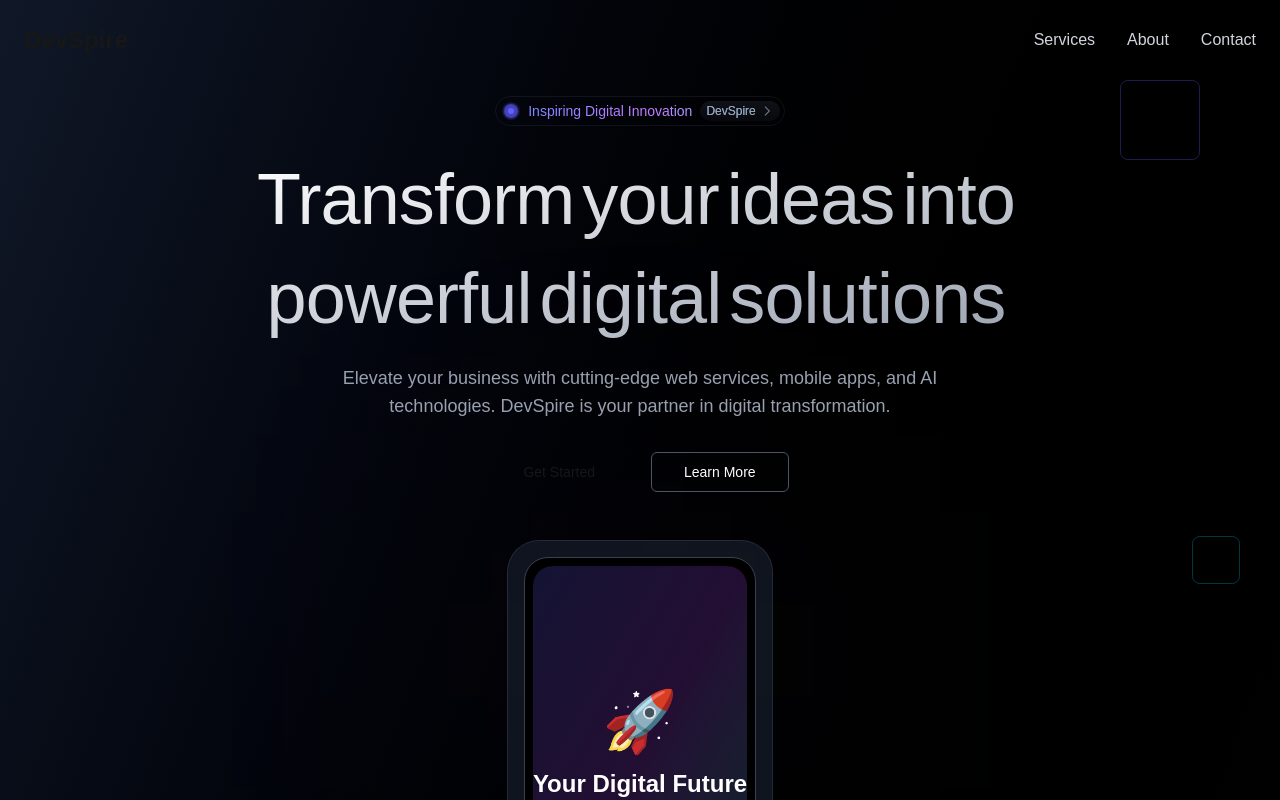
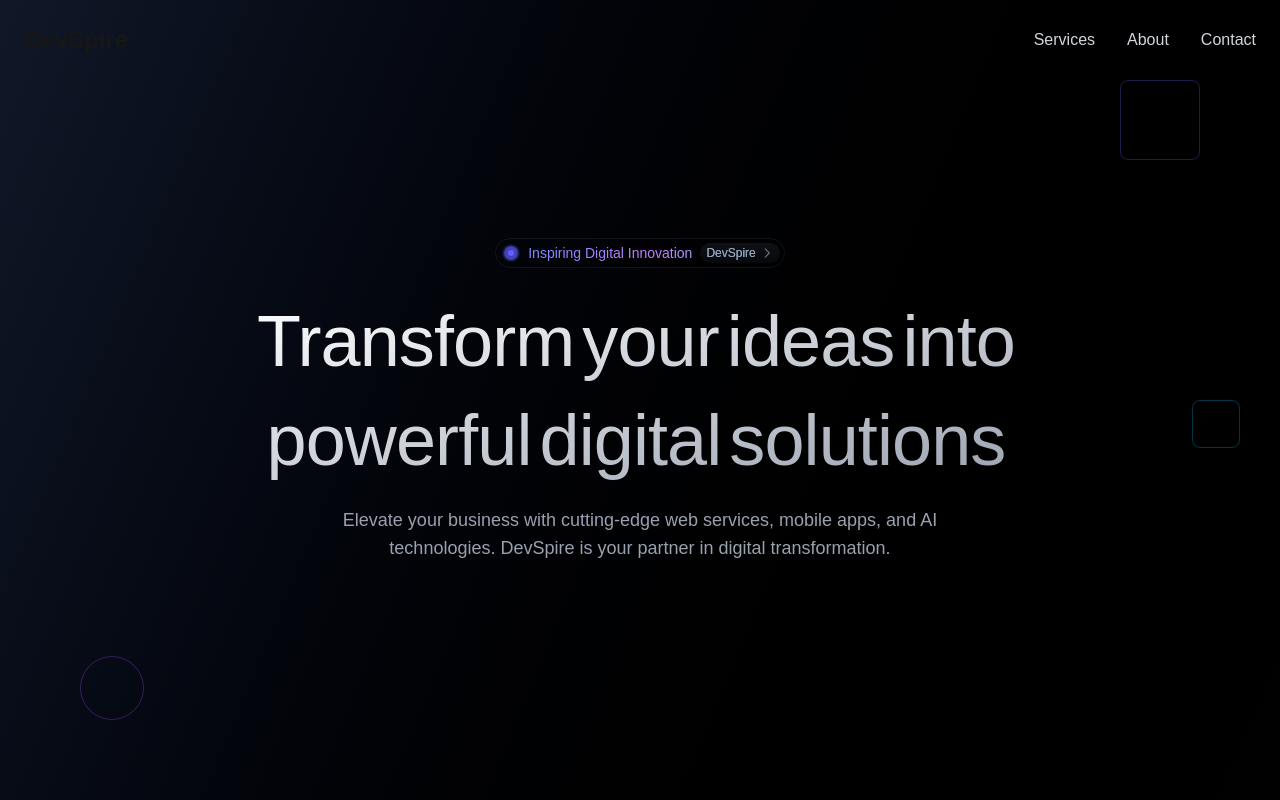
Before and after one commit to knightempire/Devspire, a Next.js app: page / in a window 1280 px wide. Shown: the top 800 px of the page. Built offline with nearby package versions, Linux system fonts and the light colour scheme.

Commit message:
changed strcutre

```diff
--- a/src/app/page.js
+++ b/src/app/page.js
@@ -1,8 +1,8 @@
 'use client';
 
 import { useState, useEffect } from 'react';
-import Footer from '@/components/Footer';
-import Hero from '@/components/hero';
+import Footer from '../components/Footer';
+import Hero from '../components/hero';
 
 export default function Home() {
   const [isVisible, setIsVisible] = useState(false);
--- a/src/components/hero.js
+++ b/src/components/hero.js
@@ -2,11 +2,11 @@
 
 import Link from "next/link";
 import { BlurText } from "./ui/blur-text";
-import { Button } from "./ui/button";
+
 
 const ArrowRightIcon = ({ className }) => (
   <svg className={className} fill="none" stroke="currentColor" viewBox="0 0 24 24">
-    <path strokeLinecap="round" strokeLineJoin="round" strokeWidth={2} d="M9 5l7 7-7 7" />
+    <path strokeLinecap="round" strokeLinejoin="round" strokeWidth={2} d="M9 5l7 7-7 7" />
   </svg>
 );
 
@@ -41,36 +41,8 @@ const Hero = () => {
                 </p>
             </div>
 
-            <div className="animate-fadeInUp" style={{ animationDelay: '0.5s' }}>
-                <div className="flex items-center justify-center md:gap-x-6 mt-8">
-                    <Button asChild size="lg" className="btn-primary">
-                        <Link href="#services">
-                            Get Started
-                        </Link>
-                    </Button>
-                    <Button asChild size="lg" variant="outline" className="hidden md:flex glass border-gray-600 text-white hover:bg-white/10">
-                        <Link href="#about">
-                            Learn More
-                        </Link>
-                    </Button>
-                </div>
-            </div>
 
-            <div className="animate-fadeInUp" style={{ animationDelay: '0.7s' }}>
-                <div className="relative mx-auto max-w-7xl rounded-xl lg:rounded-[32px] border border-gray-700/50 p-2 backdrop-blur-lg bg-gray-800/50 md:p-4 mt-12">
-                    <div className="absolute top-1/4 left-1/2 -z-10 w-3/4 h-1/4 -translate-x-1/2 -translate-y-1/2 bg-gradient-to-r from-indigo-500/20 via-purple-500/20 to-cyan-500/20 blur-[10rem]"></div>
 
-                    <div className="rounded-lg lg:rounded-[24px] border p-2 border-gray-700 bg-black">
-                        <div className="w-full h-64 lg:h-96 bg-gradient-to-br from-indigo-500/20 via-purple-500/20 to-cyan-500/20 rounded-lg lg:rounded-[20px] flex items-center justify-center">
-                            <div className="text-center">
-                                <div className="text-6xl mb-4">🚀</div>
-                                <div className="text-2xl font-bold text-white">Your Digital Future</div>
-                                <div className="text-gray-400">Powered by DevSpire</div>
-                            </div>
-                        </div>
-                    </div>
-                </div>
-            </div>
         </div>
     )
 };
--- a/src/components/ui/button.js
+++ /dev/null
@@ -1,59 +0,0 @@
-import * as React from "react"
-
-const cn = (...classes) => {
-  return classes.filter(Boolean).join(' ')
-}
-
-// Simple Slot component replacement
-const Slot = React.forwardRef(({ children, ...props }, ref) => {
-  if (React.isValidElement(children)) {
-    return React.cloneElement(children, {
-      ...props,
-      ...children.props,
-      ref: ref,
-    });
-  }
-  return null;
-});
-Slot.displayName = "Slot";
-
-const buttonVariants = (variant = "default", size = "default") => {
-  const baseClasses = "inline-flex items-center justify-center whitespace-nowrap rounded-md shadow-none text-sm font-medium ring-offset-background transition transform-gpu ease-in-out duration-300 focus-visible:outline-none disabled:pointer-events-none disabled:opacity-50 active:scale-95 group select-none"
-
-  const variants = {
-    default: "bg-primary text-primary-foreground hover:opacity-70",
-    destructive: "bg-red-500 text-white hover:bg-red-600",
-    outline: "border border-gray-600 bg-transparent hover:bg-gray-700 hover:text-white",
-    secondary: "text-primary bg-primary/10 hover:bg-primary/30",
-    tertiary: "text-foreground bg-[#232323] hover:brightness-125",
-    subtle: "border border-input bg-accent/20 hover:bg-white/10 hover:text-accent-foreground",
-    ghost: "hover:bg-accent hover:text-accent-foreground",
-    link: "text-primary underline-offset-4 hover:underline",
-    white: "bg-foreground text-background hover:opacity-70",
-  }
-
-  const sizes = {
-    default: "h-9 px-4 py-2",
-    sm: "h-8 px-3",
-    lg: "h-10 px-8",
-    xl: "h-12 px-10",
-    icon: "h-8 w-8",
-    iconlg: "h-10 w-10",
-  }
-
-  return `${baseClasses} ${variants[variant]} ${sizes[size]}`
-}
-
-const Button = React.forwardRef(({ iconl, iconr, className, variant, size, asChild = false, ...props }, ref) => {
-  const Comp = asChild ? Slot : "button"
-  return (
-    <Comp
-      className={cn(buttonVariants(variant, size), className)}
-      ref={ref}
-      {...props}
-    />
-  )
-})
-Button.displayName = "Button"
-
-export { Button, buttonVariants }
```
